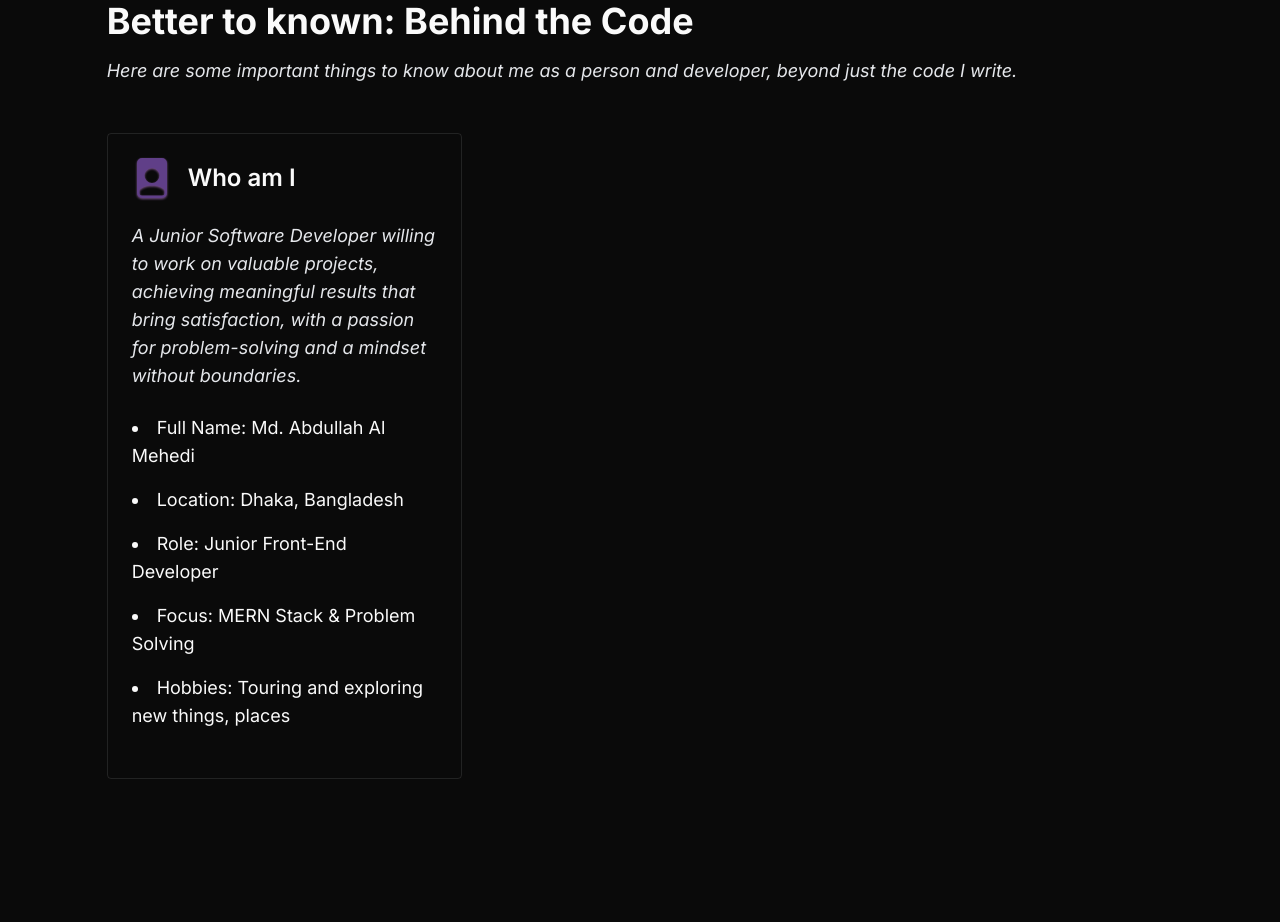
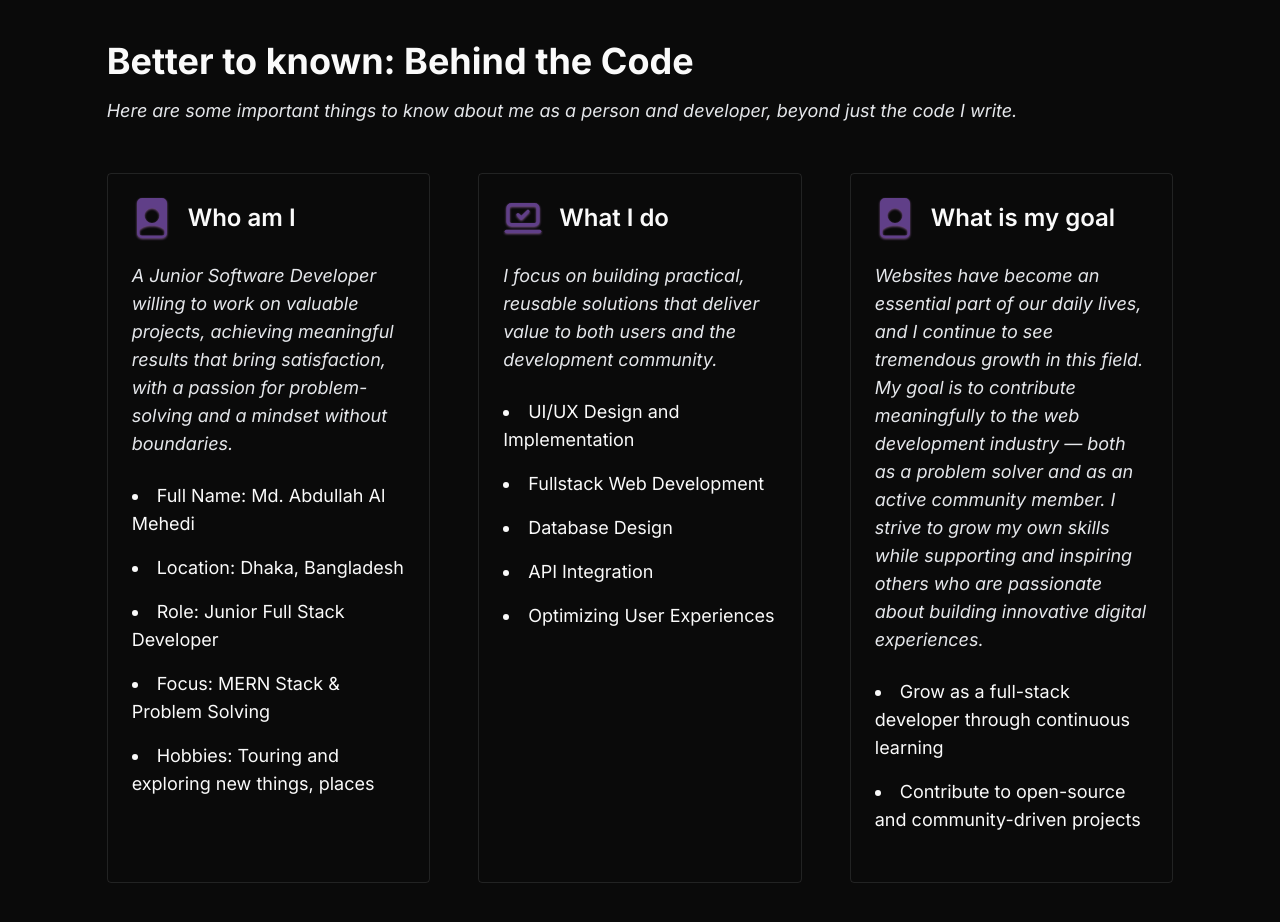
Before and after one commit to Mehedi86/mehedi-portfolio-v2, a React (Vite) app: page / in a window 1280 px wide. Shown: the part 880-1802 px from the top of the page. Built offline with nearby package versions, Linux system fonts and the light colour scheme.

Commit message:
added: about me

```diff
--- a/src/components/content/About.tsx
+++ b/src/components/content/About.tsx
@@ -1,18 +1,17 @@
-import { SquareUser } from 'lucide-react';
-import React from 'react'
 import { BsFillFilePersonFill } from "react-icons/bs";
+import { LuLaptopMinimalCheck } from "react-icons/lu";
 
 export default function About() {
   return (
     <div className='border-t border-neutral-200 dark:border-neutral-700 h-screen'>
-      <div className='lg:max-w-5/6 mx-auto py-20 px-4 lg:px-0'>
+      <div className='lg:max-w-5/6 mx-auto py-20 lg:py-30 px-4 lg:px-0'>
         <div>
-          <h1 className='text-4xl font-bold'>Better to known: Behind the Code</h1>
+          <h1 className='text-3xl lg:text-4xl font-bold'>Better to known: Behind the Code</h1>
           <p className="mt-4 text-base md:text-lg italic text-gray-700 dark:text-gray-200">
             Here are some important things to know about me as a person and developer, beyond just the code I write.
           </p>
         </div>
-        <div className='grid lg:grid-cols-3 my-12'>
+        <div className='grid lg:grid-cols-3 gap-12 my-12'>
           {/* Who I am */}
           <div className='border rounded p-6'>
             <div className='flex items-center gap-4'>
@@ -28,16 +27,51 @@ export default function About() {
               <ul className='space-y-4 text-lg list-disc list-inside'>
                 <li>Full Name: Md. Abdullah Al Mehedi</li>
                 <li>Location: Dhaka, Bangladesh</li>
-                <li>Role: Junior Front-End Developer</li>
+                <li>Role: Junior Full Stack Developer</li>
                 <li>Focus: MERN Stack & Problem Solving</li>
                 <li>Hobbies: Touring and exploring new things, places</li>
               </ul>
             </div>
           </div>
           {/* What I do */}
-          <div></div>
+          <div className='border rounded p-6'>
+            <div className='flex items-center gap-4'>
+              <LuLaptopMinimalCheck
+                className="text-[#603f88] size-10 drop-shadow-[0_2px_4px_rgba(151,101,174,0.8)]  dark:drop-shadow-[0_1px_1px_rgba(151,101,174,0.8)]"
+              />
+              <h1 className='text-2xl font-semibold'>What I do</h1>
+            </div>
+            <p className="mt-6 text-base md:text-lg italic text-gray-700 dark:text-gray-200">
+              I focus on building practical, reusable solutions that deliver value to both users and the development community.
+            </p>
+            <div className='my-6'>
+              <ul className='space-y-4 text-lg list-disc list-inside'>
+                <li>UI/UX Design and Implementation</li>
+                <li>Fullstack Web Development</li>
+                <li>Database Design</li>
+                <li>API Integration</li>
+                <li>Optimizing User Experiences</li>
+              </ul>
+            </div>
+          </div>
           {/* What is my goal */}
-          <div></div>
+          <div className='border rounded p-6'>
+            <div className='flex items-center gap-4'>
+              <BsFillFilePersonFill
+                className="text-[#603f88] size-10 drop-shadow-[0_2px_4px_rgba(151,101,174,0.8)]  dark:drop-shadow-[0_1px_1px_rgba(151,101,174,0.8)]"
+              />
+              <h1 className='text-2xl font-semibold'>What is my goal</h1>
+            </div>
+            <p className="mt-6 text-base md:text-lg italic text-gray-700 dark:text-gray-200">
+              Websites have become an essential part of our daily lives, and I continue to see tremendous growth in this field. My goal is to contribute meaningfully to the web development industry — both as a problem solver and as an active community member. I strive to grow my own skills while supporting and inspiring others who are passionate about building innovative digital experiences.
+            </p>
+            <div className='my-6'>
+              <ul className='space-y-4 text-lg list-disc list-inside'>
+                <li>Grow as a full-stack developer through continuous learning</li>
+                <li>Contribute to open-source and community-driven projects</li>
+              </ul>
+            </div>
+          </div>
         </div>
       </div>
     </div>
```
